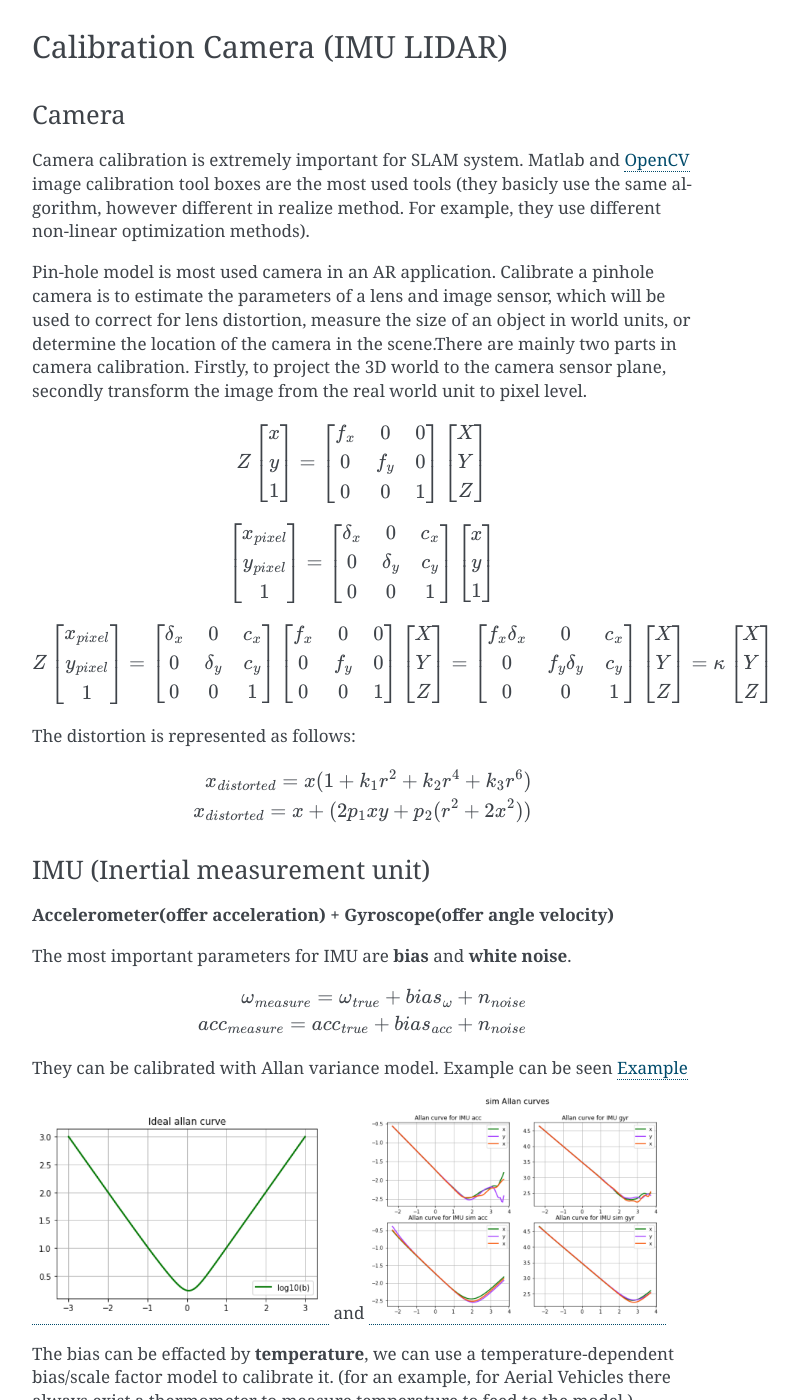
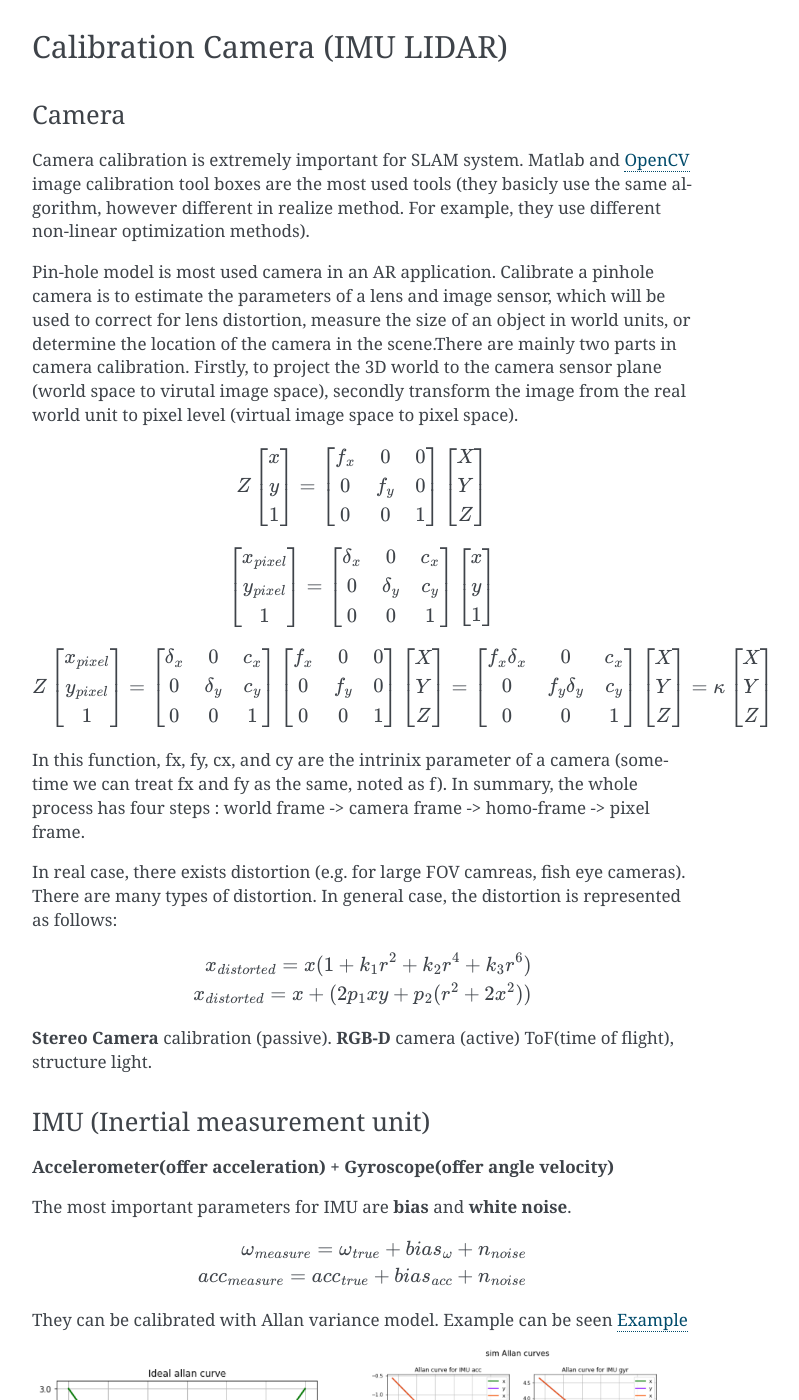
Before and after one commit to gggliuye/VIO, a Sphinx documentation site: the page built from docs/Prepare.rst, in a window 1280 px wide and 1400 px high, scrolled down 894 px. Shown: the whole window, without its empty margins (388-1187 px from the left). Built offline with Sphinx 7.4.7, drawn with Linux system fonts in a browser that asks for light colours.

Commit message:
Update Prepare.rst

```diff
--- a/docs/Prepare.rst
+++ b/docs/Prepare.rst
@@ -39,7 +39,7 @@ Camera calibration is extremely important for SLAM system. Matlab and `OpenCV <h
 
 Pin-hole model is most used camera in an AR application.
 Calibrate a pinhole camera is to estimate the parameters of a lens and image sensor,
-which will be used to correct for lens distortion, measure the size of an object in world units, or determine the location of the camera in the scene.There are mainly two parts in camera calibration. Firstly, to project the 3D world to the camera sensor plane, secondly transform the image from the real world unit to pixel level.
+which will be used to correct for lens distortion, measure the size of an object in world units, or determine the location of the camera in the scene.There are mainly two parts in camera calibration. Firstly, to project the 3D world to the camera sensor plane (world space to virutal image space), secondly transform the image from the real world unit to pixel level (virtual image space to pixel space).
 
 .. math::
    Z\begin{bmatrix} x\\y\\1\end{bmatrix}
@@ -69,12 +69,18 @@ which will be used to correct for lens distortion, measure the size of an object
     \end{bmatrix} \begin{bmatrix} X\\Y\\Z\end{bmatrix}
     = \kappa \begin{bmatrix} X\\Y\\Z\end{bmatrix}
 
-The distortion is represented as follows:
+In this function, fx, fy, cx, and cy are the intrinix parameter of a camera (sometime we can treat fx and fy as the same, noted as f).
+In summary, the whole process has four steps : world frame -> camera frame -> homo-frame -> pixel frame.
+
+In real case, there exists distortion (e.g. for large FOV camreas, fish eye cameras). There are many types of distortion.
+In general case, the distortion is represented as follows:
 
 .. math::
     x_{distorted} = x(1 + k_{1}r^{2} + k_{2}r^{4} + k_{3}r^{6}  )
 
     x_{distorted} = x + ( 2p_{1}xy + p_{2}(r^{2}+2x^{2}) )
+
+**Stereo Camera** calibration (passive).  **RGB-D** camera (active) ToF(time of flight), structure light.
 
 
 IMU (Inertial measurement unit)
```
